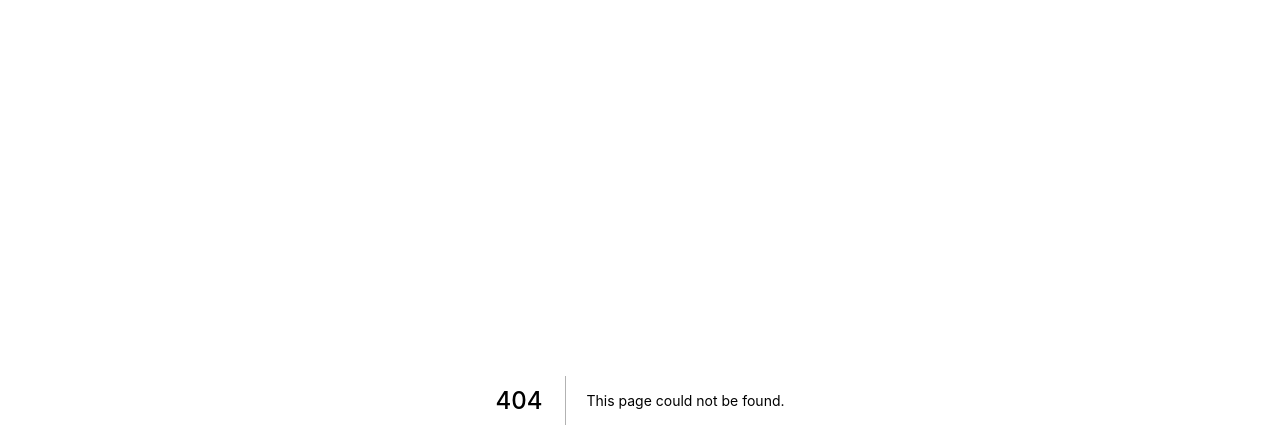
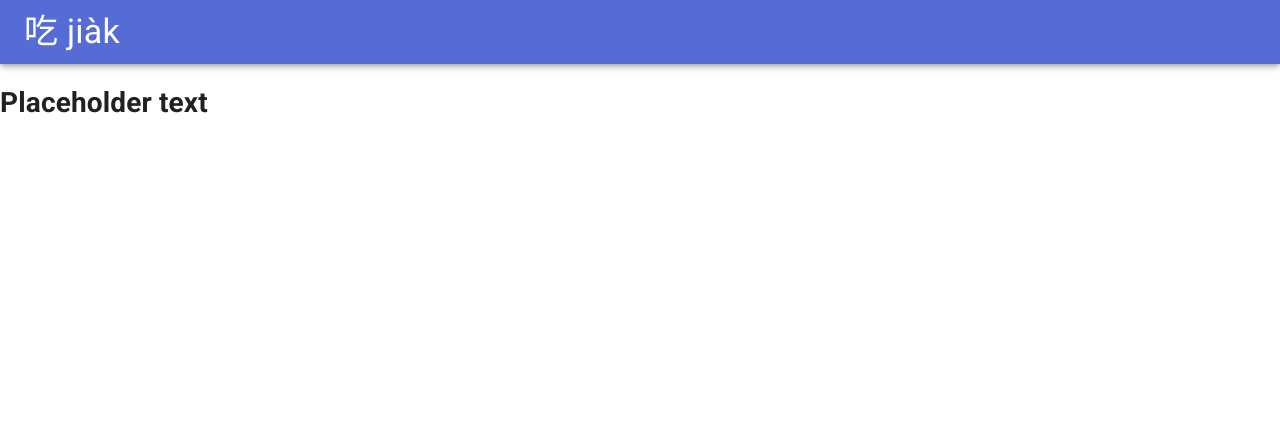
Before and after one commit to nelsongoh/project-dopamine, a Next.js app: page /login in a window 1280 px wide. Before the commit this address had no page. Shown: the top 448 px of the page. Built offline with nearby package versions, Linux system fonts and the light colour scheme.

Commit message:
Initialized the project with some basic setup. Currently using Next.js as the framework to use Server-side Rendering (SSR). Also using Material UI as the UI framework.

```diff
--- a/package.json
+++ b/package.json
@@ -8,6 +8,7 @@
     "start": "next start"
   },
   "dependencies": {
+    "@material-ui/core": "^4.11.2",
     "next": "10.0.5",
     "react": "17.0.1",
     "react-dom": "17.0.1"
--- a/pages/_app.js
+++ b/pages/_app.js
@@ -1,7 +1,37 @@
-import '../styles/globals.css'
+import React from 'react';
+import PropTypes from 'prop-types';
+import Head from 'next/head';
+import { ThemeProvider } from '@material-ui/core/styles';
+import CssBaseline from '@material-ui/core/CssBaseline';
+import theme from '../src/theme';
 
-function MyApp({ Component, pageProps }) {
-  return <Component {...pageProps} />
+export default function MyApp(props) {
+  const { Component, pageProps } = props;
+
+  React.useEffect(() => {
+    // Remove the server-side injected CSS.
+    const jssStyles = document.querySelector('#jss-server-side');
+    if (jssStyles) {
+      jssStyles.parentElement.removeChild(jssStyles);
+    }
+  }, []);
+
+  return (
+    <React.Fragment>
+      <Head>
+        <title>My page</title>
+        <meta name="viewport" content="minimum-scale=1, initial-scale=1, width=device-width" />
+      </Head>
+      <ThemeProvider theme={theme}>
+        {/* CssBaseline kickstart an elegant, consistent, and simple baseline to build upon. */}
+        <CssBaseline />
+        <Component {...pageProps} />
+      </ThemeProvider>
+    </React.Fragment>
+  );
 }
 
-export default MyApp
+MyApp.propTypes = {
+  Component: PropTypes.elementType.isRequired,
+  pageProps: PropTypes.object.isRequired,
+};
--- /dev/null
+++ b/pages/_document.js
@@ -0,0 +1,68 @@
+import React from 'react';
+import Document, { Html, Head, Main, NextScript } from 'next/document';
+import { ServerStyleSheets } from '@material-ui/core/styles';
+import theme from '../src/theme';
+
+export default class MyDocument extends Document {
+  render() {
+    return (
+      <Html lang="en">
+        <Head>
+          {/* PWA primary color */}
+          <meta name="theme-color" content={theme.palette.primary.main} />
+          <link
+            rel="stylesheet"
+            href="https://fonts.googleapis.com/css?family=Roboto:300,400,500,700&display=swap"
+          />
+        </Head>
+        <body>
+          <Main />
+          <NextScript />
+        </body>
+      </Html>
+    );
+  }
+}
+
+// `getInitialProps` belongs to `_document` (instead of `_app`),
+// it's compatible with server-side generation (SSG).
+MyDocument.getInitialProps = async (ctx) => {
+  // Resolution order
+  //
+  // On the server:
+  // 1. app.getInitialProps
+  // 2. page.getInitialProps
+  // 3. document.getInitialProps
+  // 4. app.render
+  // 5. page.render
+  // 6. document.render
+  //
+  // On the server with error:
+  // 1. document.getInitialProps
+  // 2. app.render
+  // 3. page.render
+  // 4. document.render
+  //
+  // On the client
+  // 1. app.getInitialProps
+  // 2. page.getInitialProps
+  // 3. app.render
+  // 4. page.render
+
+  // Render app and page and get the context of the page with collected side effects.
+  const sheets = new ServerStyleSheets();
+  const originalRenderPage = ctx.renderPage;
+
+  ctx.renderPage = () =>
+    originalRenderPage({
+      enhanceApp: (App) => (props) => sheets.collect(<App {...props} />),
+    });
+
+  const initialProps = await Document.getInitialProps(ctx);
+
+  return {
+    ...initialProps,
+    // Styles fragment is rendered after the app and page rendering finish.
+    styles: [...React.Children.toArray(initialProps.styles), sheets.getStyleElement()],
+  };
+};
--- a/pages/index.js
+++ b/pages/index.js
@@ -1,17 +1,19 @@
 import Head from 'next/head'
 import styles from '../styles/Home.module.css'
+import Headerbar from '../src/components/Headerbar';
 
 export default function Home() {
   return (
     <div className={styles.container}>
       <Head>
-        <title>Create Next App</title>
+        <title>Hello!</title>
         <link rel="icon" href="/favicon.ico" />
       </Head>
 
       <main className={styles.main}>
+        <Headerbar />
         <h1 className={styles.title}>
-          Welcome to <a href="https://nextjs.org">Next.js!</a>
+          Welcome to <a href="https://nextjs.org">Next.js!!!!</a>
         </h1>
 
         <p className={styles.description}>
--- /dev/null
+++ b/pages/login.js
@@ -0,0 +1,13 @@
+import React from 'react';
+import Headerbar from '../src/components/Headerbar';
+
+const Login = () => {
+  return (
+    <div>
+      <Headerbar />
+      <h1>Placeholder text</h1>
+    </div>
+  )
+};
+
+export default Login;
--- /dev/null
+++ b/src/components/Headerbar/index.js
@@ -0,0 +1,19 @@
+import AppBar from '@material-ui/core/AppBar';
+import Toolbar from '@material-ui/core/Toolbar';
+import Typography from '@material-ui/core/Typography';
+import Content from '../../lang';
+
+const Headerbar = () => {
+  return (
+    <div>
+      <AppBar>
+        <Toolbar position="static">
+          <Typography variant="h4">{Content('en').title}</Typography>
+        </Toolbar>
+      </AppBar>
+      <Toolbar />
+    </div>
+  )
+};
+
+export default Headerbar;
--- /dev/null
+++ b/src/lang/en.js
@@ -0,0 +1,5 @@
+const Content = {
+  title: "吃 jiàk"
+}
+
+export default Content;
--- /dev/null
+++ b/src/lang/index.js
@@ -0,0 +1,13 @@
+import EnglishContent from './en';
+
+const Content = (langType) => {
+  switch (langType) {
+    case 'en':
+      return EnglishContent;
+
+    default:
+      return EnglishContent;
+  }
+}
+
+export default Content;
--- /dev/null
+++ b/src/theme.js
@@ -0,0 +1,22 @@
+import { createMuiTheme } from '@material-ui/core/styles';
+import { red } from '@material-ui/core/colors';
+
+// Create a theme instance.
+const theme = createMuiTheme({
+  palette: {
+    primary: {
+      main: '#556cd6',
+    },
+    secondary: {
+      main: '#19857b',
+    },
+    error: {
+      main: red.A400,
+    },
+    background: {
+      default: '#fff',
+    },
+  },
+});
+
+export default theme;
```
Also changed, not shown: 1 other file (tests, documents, lock files or other folders).
